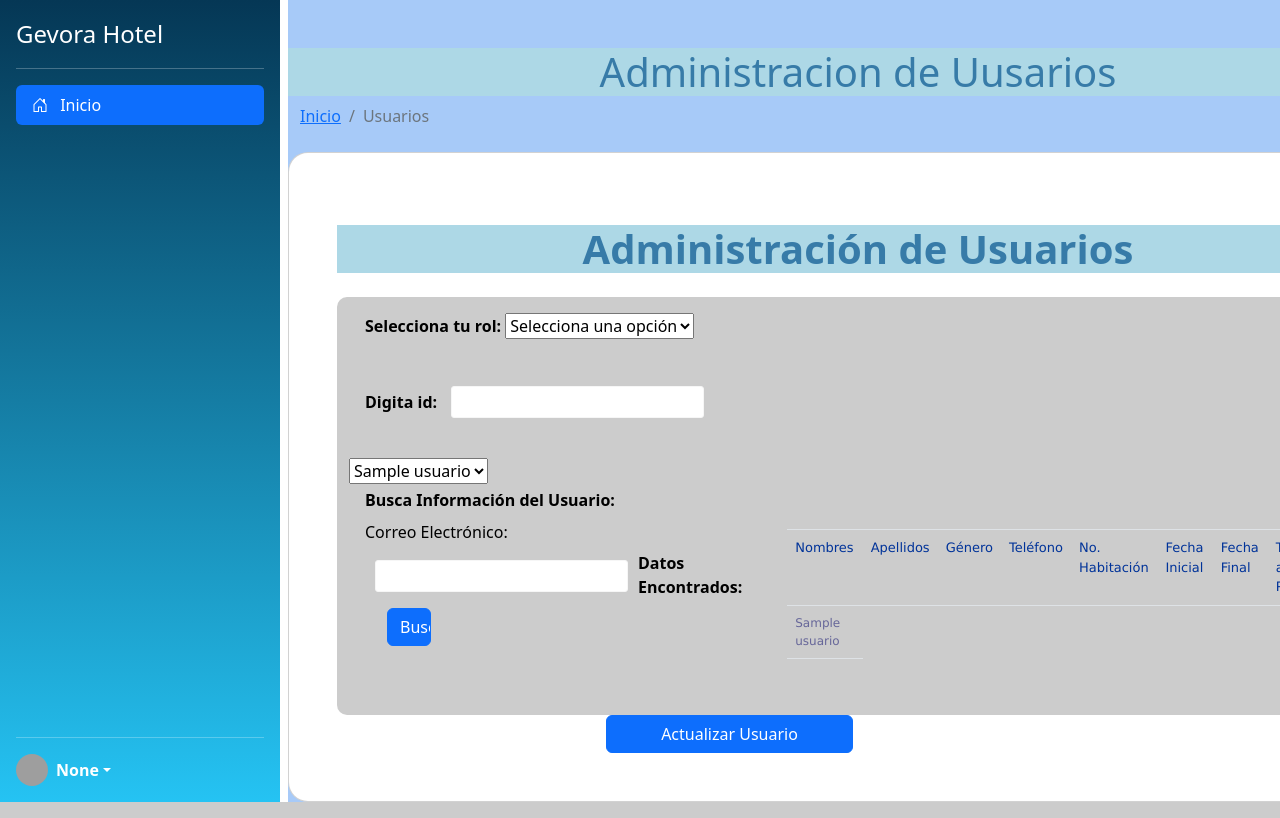
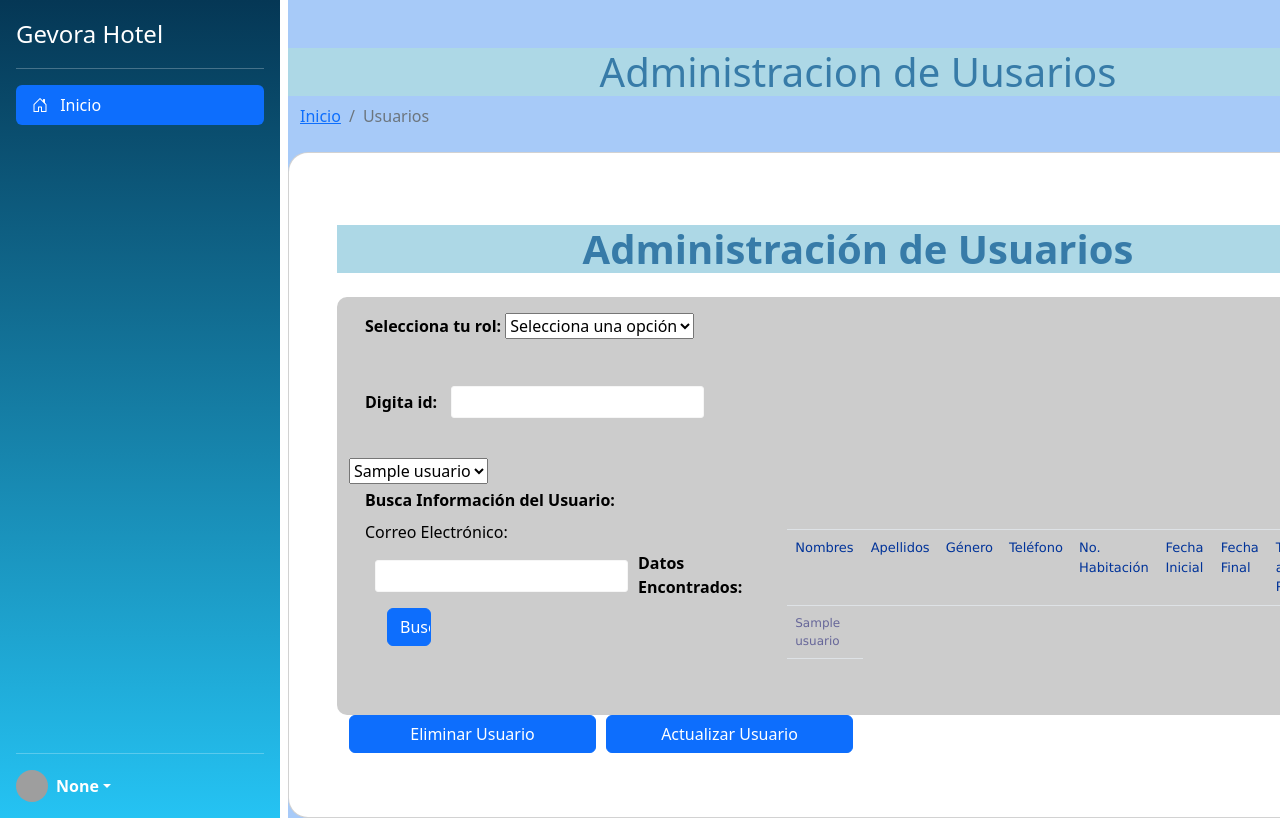
Before and after one commit to johnger13b/HotelApp, a Flask app: template templates/Vista_admin_usuarios.html in a window 1280 px wide; the page is wider, and only the part inside the window is pictured. Run offline with Flask 2, Linux system fonts and the light colour scheme; the template is opened without the code that fills it: values that come from a table or form of the project are taken from there, most other values are stand-ins (such as "Sample title", 1, 10 or a date in 2020); some libraries are stand-ins or nearby versions; grey boxes are pictures that could not be loaded.

Commit message:
Vista aparece

```diff
--- a/templates/Vista_admin_usuarios.html
+++ b/templates/Vista_admin_usuarios.html
@@ -122,9 +122,8 @@
                         <form class="mx-1 mx-md-4" action="/EliminarUser" method="POST"></form>
                         <div class="col-md-3 mb-3">
                             <div class="input-group">
-                                {{ render_buttonfield(form.delete, class='btn gradient-navbar btn-md  btn-block text-light fw-bold', placeholder='Eliminar Usuario') }}
-                                <!-- <input type="submit" class="btn btn-primary btn-block" name="acc"
-                                    value="Eliminar Usuario" /> -->
+                                <input type="submit" class="btn btn-primary btn-block" name="acc"
+                                    value="Eliminar Usuario" />
                             </div>
                         </div>
                         <div class="col-md-3">
```
